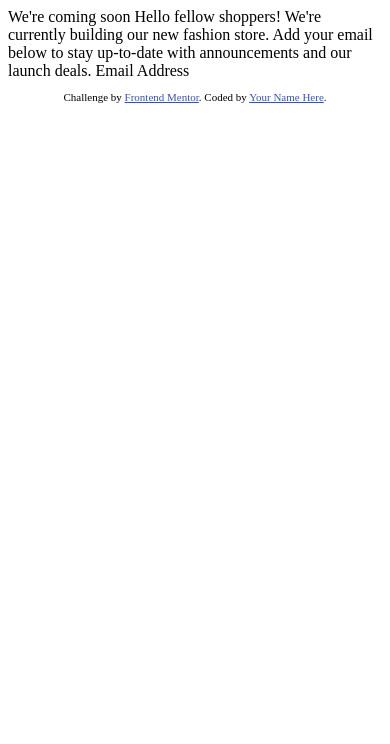
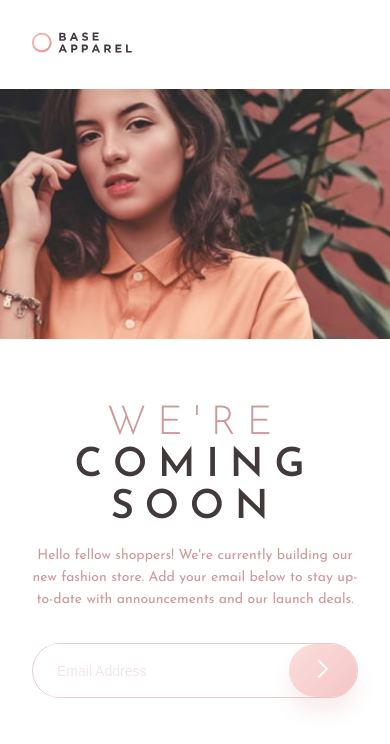
Before and after one commit to VeljkoKnezevic/base-apparel-coming-soon-page, a plain HTML site: page index.html in a window 390 px wide. Drawn offline with Linux system fonts and the light colour scheme.

Commit message:
Finished HTML and mobile styling working on desktop

```diff
--- a/index.html
+++ b/index.html
@@ -1,33 +1,49 @@
 <!DOCTYPE html>
 <html lang="en">
   <head>
-  <meta charset="UTF-8">
-  <meta name="viewport" content="width=device-width, initial-scale=1.0"> <!-- displays site properly based on user's device -->
-
-  <link rel="icon" type="image/png" sizes="32x32" href="./images/favicon-32x32.png">
-
+    <meta charset="UTF-8" />
+    <meta name="viewport" content="width=device-width, initial-scale=1.0" />
+    <link
+      rel="icon"
+      type="image/png"
+      sizes="32x32"
+      href="./images/favicon-32x32.png"
+    />
+    <link rel="stylesheet" href="./styles/styles.css" />
+    <link rel="preconnect" href="https://fonts.googleapis.com" />
+    <link rel="preconnect" href="https://fonts.gstatic.com" crossorigin />
+    <link
+      href="https://fonts.googleapis.com/css2?family=Josefin+Sans:wght@300;400;600&display=swap"
+      rel="stylesheet"
+    />
     <title>Frontend Mentor | Base Apparel coming soon page</title>
-
-  <!-- Feel free to remove these styles or customise in your own stylesheet 👍 -->
-  <style>
-    .attribution { font-size: 11px; text-align: center; }
-    .attribution a { color: hsl(228, 45%, 44%); }
-  </style>
   </head>
   <body>
-
-  We're coming soon
-
+    <main>
+      <header class="header">
+        <img class="header__logo" src="./images/logo.svg" alt="" />
+      </header>
+      <section class="content">
+        <h1 class="content__heading">
+          We're <span class="content__heading--dark">coming soon</span>
+        </h1>
+        <p class="content__para">
           Hello fellow shoppers! We're currently building our new fashion store.
-  Add your email below to stay up-to-date with announcements and our launch deals.
-
-  Email Address
-
-  <footer>
-    <p class="attribution">
-      Challenge by <a href="https://www.frontendmentor.io?ref=challenge" target="_blank">Frontend Mentor</a>.
-      Coded by <a href="#">Your Name Here</a>.
+          Add your email below to stay up-to-date with announcements and our
+          launch deals.
         </p>
-  </footer>
+        <form class="content__form">
+          <input
+            class="content__form__input"
+            type="text"
+            placeholder="Email Address"
+          />
+          <button type="submit" class="content__form__button">
+            <img src="./images/icon-arrow.svg" alt="" />
+          </button>
+        </form>
+      </section>
+      <div class="right-side"></div>
+    </main>
   </body>
 </html>
--- /dev/null
+++ b/styles/styles.scss
@@ -0,0 +1,127 @@
+html {
+  box-sizing: border-box;
+  font-size: 100%;
+}
+
+*,
+*::before,
+*::after {
+  box-sizing: inherit;
+}
+
+body {
+  margin: 0;
+  font-family: "Josefin Sans", sans-serif;
+  height: 100vh;
+}
+
+.header {
+  &__logo {
+    margin: 32px;
+    width: 100px;
+    height: 21px;
+  }
+}
+
+main {
+  display: flex;
+  flex-direction: column;
+  margin: 0 auto;
+  max-width: 600px;
+
+  .right-side {
+    order: 1;
+    background-image: url("../images/hero-mobile.jpg");
+    background-repeat: no-repeat;
+    background-size: 100% auto;
+    height: 250px;
+  }
+
+  .content {
+    order: 2;
+    margin: 64px 32px 0;
+
+    &__heading {
+      font-weight: 300;
+      font-size: 40px;
+      line-height: 42px;
+      text-align: center;
+      letter-spacing: 10.8254px;
+      text-transform: uppercase;
+      color: #ce9898;
+      margin: 0;
+
+      &--dark {
+        font-weight: 600;
+        color: #423a3a;
+      }
+    }
+
+    &__para {
+      font-weight: 400;
+      font-size: 14px;
+      line-height: 22px;
+      text-align: center;
+      color: #ce9898;
+      margin: 0;
+      margin-top: 16px;
+    }
+
+    &__form {
+      mix-blend-mode: normal;
+      opacity: 0.5;
+      border: 1px solid #ce9898;
+      border-radius: 28px;
+      display: flex;
+      justify-content: space-between;
+      margin-top: 32px;
+
+      &__input {
+        font-weight: 400;
+        font-size: 14px;
+        line-height: 28px;
+        mix-blend-mode: normal;
+        opacity: 0.5;
+        border: none;
+        margin-left: 14px;
+        padding: 10px;
+
+        &::placeholder {
+          color: #ce9898;
+        }
+      }
+
+      &__button {
+        background: linear-gradient(135deg, #f8bfbf 0%, #ee8b8b 100%);
+        box-shadow: 0px 15px 20px rgba(198, 110, 110, 0.247569);
+        border-radius: 28px;
+        border: none;
+        padding: 15px 28px;
+      }
+    }
+  }
+}
+
+@media (min-width: 1200px) {
+  body {
+    background-image: url("../images/bg-pattern-desktop.svg");
+  }
+
+  main {
+    margin: 0;
+
+    .right-side {
+      background-image: url("../images/hero-desktop.jpg");
+      order: 2;
+      width: 42%;
+      position: absolute;
+      right: 0;
+      height: 100vh;
+      background-size: cover;
+    }
+
+    .content {
+      margin: 0 auto;
+    }
+  }
+}
```
Also changed, not shown: styles/styles.css (added), 1 other file. Lines whose indentation alone changed are shown as unchanged.
